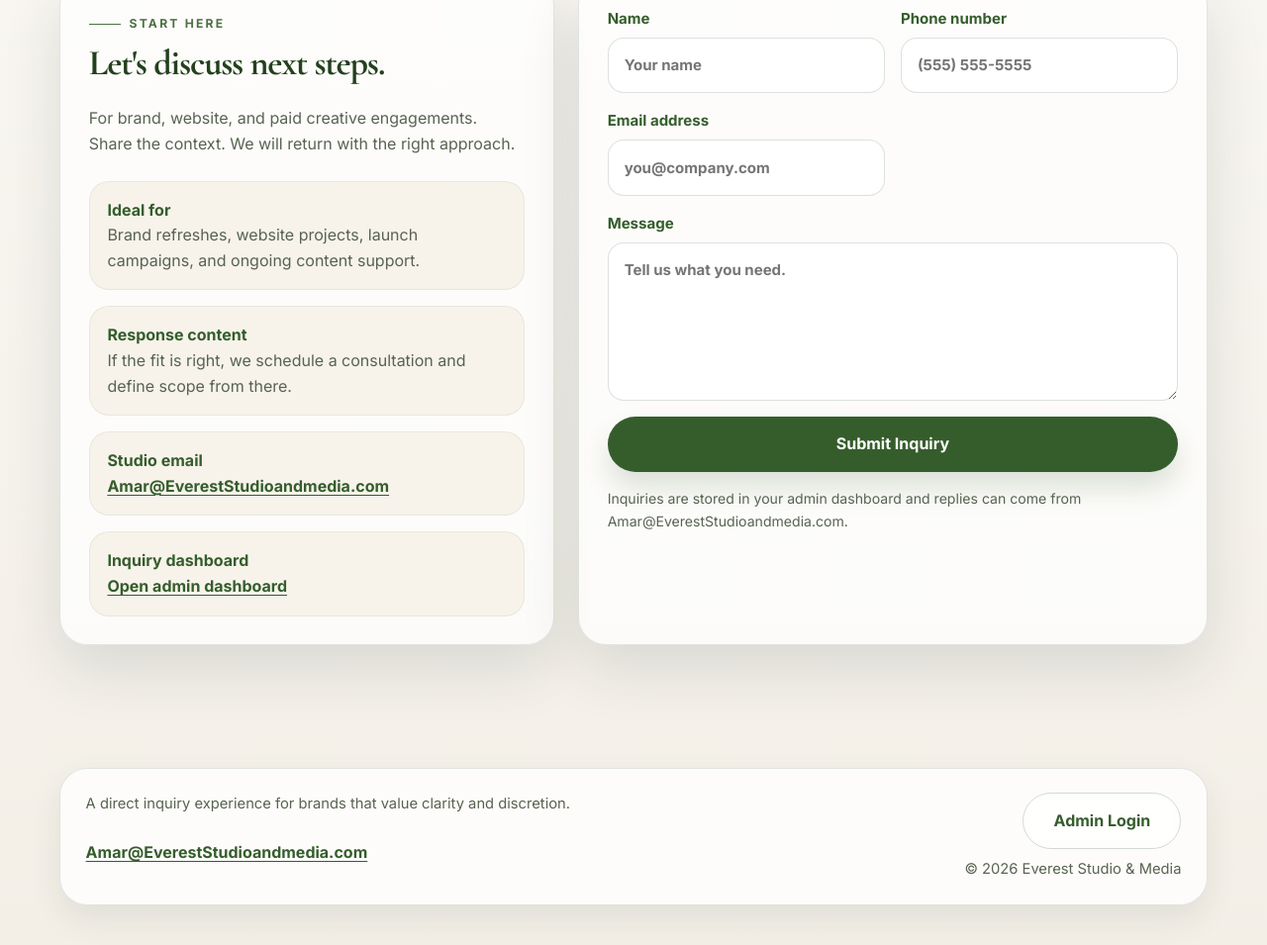
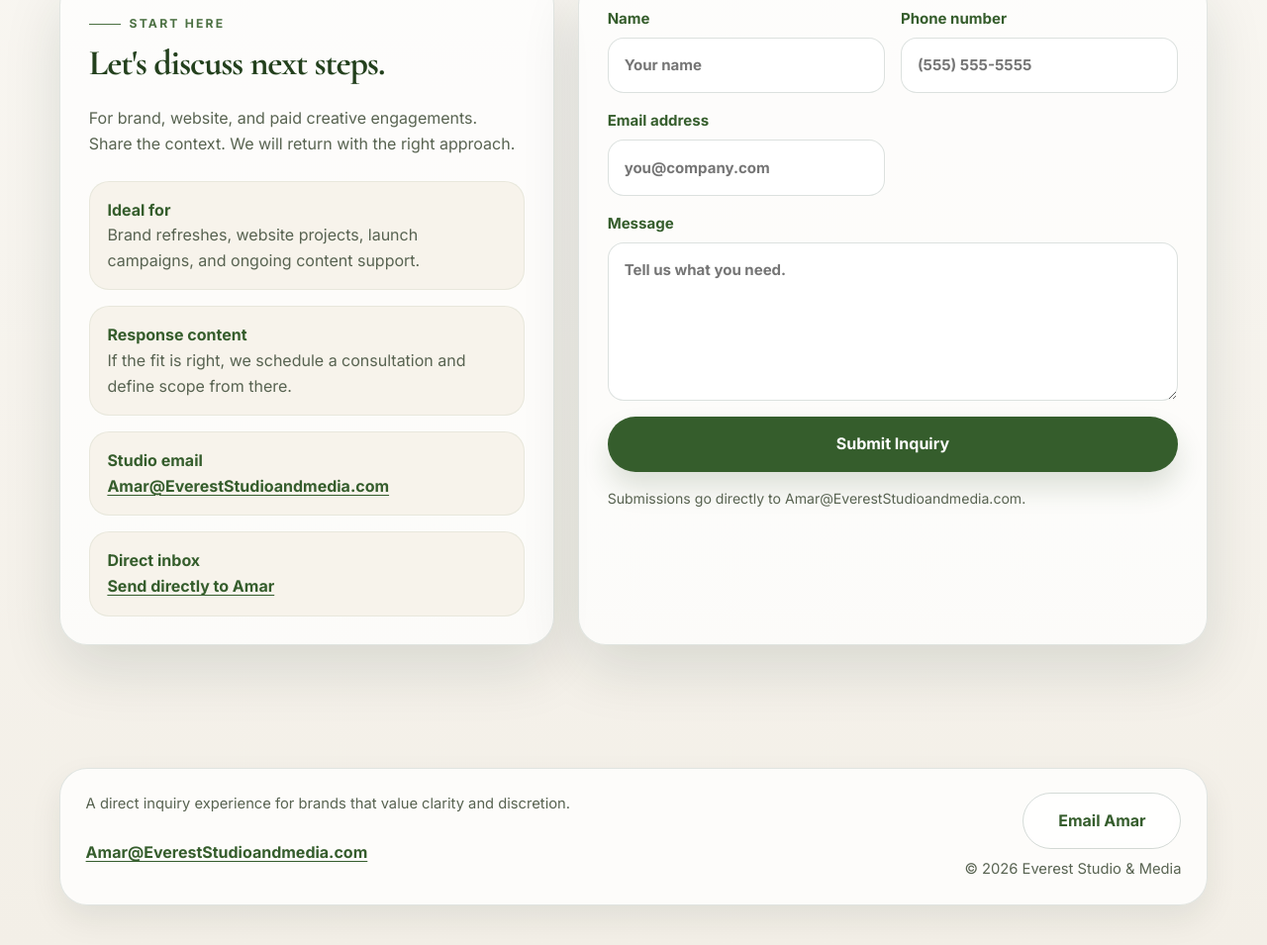
Before and after one commit to chahalamar123-stack/vereststudioandmedia-final, a plain HTML site: page contact.html in a window 1280 px wide. Shown: the part 764-1719 px from the top of the page at 99% size. Drawn offline with nearby package versions, Linux system fonts and the light colour scheme.

Commit message:
Add files via upload

```diff
--- a/contact.html
+++ b/contact.html
@@ -72,14 +72,16 @@
                   <p><a class="inline-link" href="mailto:Amar@EverestStudioandmedia.com">Amar@EverestStudioandmedia.com</a></p>
                 </div>
                 <div class="contact-list-item">
-                  <strong>Inquiry dashboard</strong>
-                  <p><a class="inline-link" href="/admin">Open admin dashboard</a></p>
+                  <strong>Direct inbox</strong>
+                  <p><a class="inline-link" href="mailto:Amar@EverestStudioandmedia.com">Send directly to Amar</a></p>
                 </div>
               </div>
             </aside>
 
             <section class="contact-card">
-              <form data-inquiry-form>
+              <form action="https://formsubmit.co/Amar@EverestStudioandmedia.com" method="POST">
+                <input type="hidden" name="_subject" value="New Everest Studio &amp; Media inquiry" />
+                <input type="hidden" name="_template" value="table" />
                 <div class="form-grid">
                   <label for="inquiry-name">
                     Name
@@ -111,7 +113,7 @@
 
                 <button class="button button-primary" type="submit">Submit Inquiry</button>
                 <p class="form-note" data-inquiry-status aria-live="polite">
-                  Inquiries are stored in your admin dashboard and replies can come from Amar@EverestStudioandmedia.com.
+                  Submissions go directly to Amar@EverestStudioandmedia.com.
                 </p>
               </form>
             </section>
@@ -126,7 +128,7 @@
             <a class="footer-link" href="mailto:Amar@EverestStudioandmedia.com">Amar@EverestStudioandmedia.com</a>
           </div>
           <div class="footer-block footer-block-end">
-            <a class="button button-secondary footer-admin-button" href="/admin">Admin Login</a>
+            <a class="button button-secondary footer-admin-button" href="mailto:Amar@EverestStudioandmedia.com">Email Amar</a>
             <p>&copy; 2026 Everest Studio &amp; Media</p>
           </div>
         </div>
```
Also changed, not shown: index.html (+1 -1 lines), portfolio.html (+1 -1 lines), services.html (+1 -1 lines).
